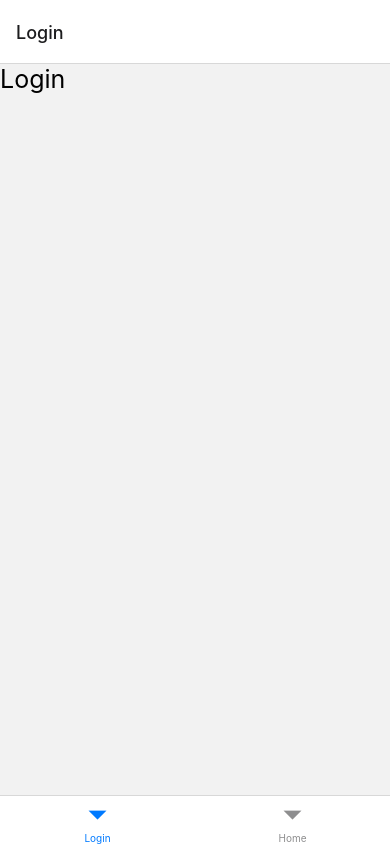
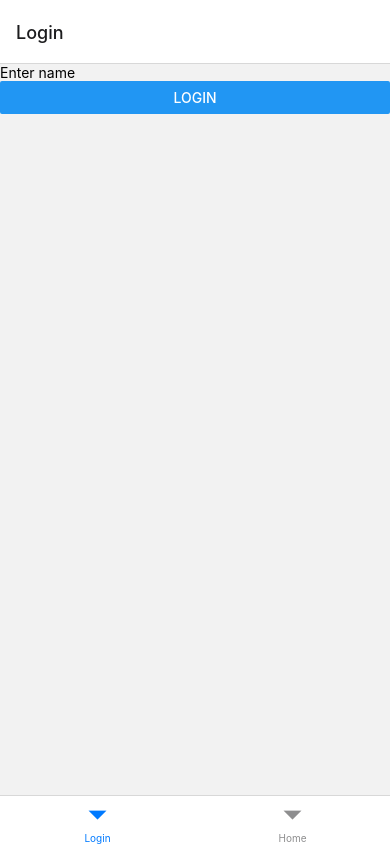
Before and after one commit to devam12/ProjectJS, a React Native app: screen / in a window 390 px wide. Built offline with nearby package versions, Linux system fonts and the light colour scheme.

Commit message:
fetch api

```diff
--- a/App.js
+++ b/App.js
@@ -3,8 +3,8 @@ import { StyleSheet, View, Text, Button } from 'react-native';
 import { NavigationContainer } from '@react-navigation/native';
 // import { createNativeStackNavigator } from '@react-navigation/native-stack';
 import { createBottomTabNavigator } from '@react-navigation/bottom-tabs';
-// import { Home } from './components/Home';
-// import { Login } from './components/Login';
+import { Home } from './components/Home';
+import { Login } from './components/Login';
 
 
 const Tab = createBottomTabNavigator();
@@ -20,53 +20,4 @@ const App = () => {
 }
 
 
-const Login = () => {
-  return (
-      <View style={styles.main}>
-          <Text style={styles.modalText}>Login </Text>
-      </View>
-  )
-}
-
-const Home = () => {
-  return (
-      <View style={styles.main}>
-          <Text style={styles.modalText}>Welcome </Text>
-      </View>
-  )
-}
-
-
-const styles = StyleSheet.create({
-  main: {
-      flex: 1
-  },
-  text: {
-      padding: 20,
-      backgroundColor: 'gray',
-      textAlign: 'center',
-      alignItems: 'center',
-      borderRadius: 30
-  },
-  centeredView: {
-      flex: 1,
-      justifyContent: 'center',
-      alignItems: 'center',
-
-  },
-  modalView: {
-      backgroundColor: 'white',
-      padding: 25,
-      borderRadius: 20
-  },
-  modalText: {
-      fontSize: 25,
-      marginBottom: 20
-  },
-  modalButton: {
-      margin: 25
-  }
-})
-
-
 export default App;
--- a/components/Home.js
+++ b/components/Home.js
@@ -1,10 +1,29 @@
+import { useEffect, useState } from 'react';
 import { StyleSheet, View, Text, Button ,TextInput} from 'react-native';
 
-export const Home = (props) => {
-    const name = props.route.params.name;
+export const Home = () => {
+    const[data,setData] = useState({});
+
+    const getAPI = async ()=>{
+        const uri = "https://jsonplaceholder.typicode.com/posts" ;
+        let response = await fetch(uri);
+        response = await response.json();
+        console.warn(response);
+        setData(response);
+    }
+
+    useEffect(()=>{
+        getAPI()
+    },[])
+
     return (
         <View style={styles.main}>
-            <Text style={styles.modalText}>Welcome {name}</Text>
+            {
+                data.length ? data.map((item,index)=>{
+                    return <View><Text style={styles.text}>ID : {index} </Text><Text style={styles.modalText}>ID : {item.title} </Text></View>
+                }) : null
+            }
+
         </View>
     )
 }
@@ -15,12 +34,8 @@ const styles = StyleSheet.create({
         flex: 1
     },
     text: {
-        padding: 20,
         backgroundColor: 'gray',
-        textAlign: 'center',
-        color:'red',
         alignItems: 'center',
-        borderRadius: 30
     },
     centeredView: {
         flex: 1,
```
